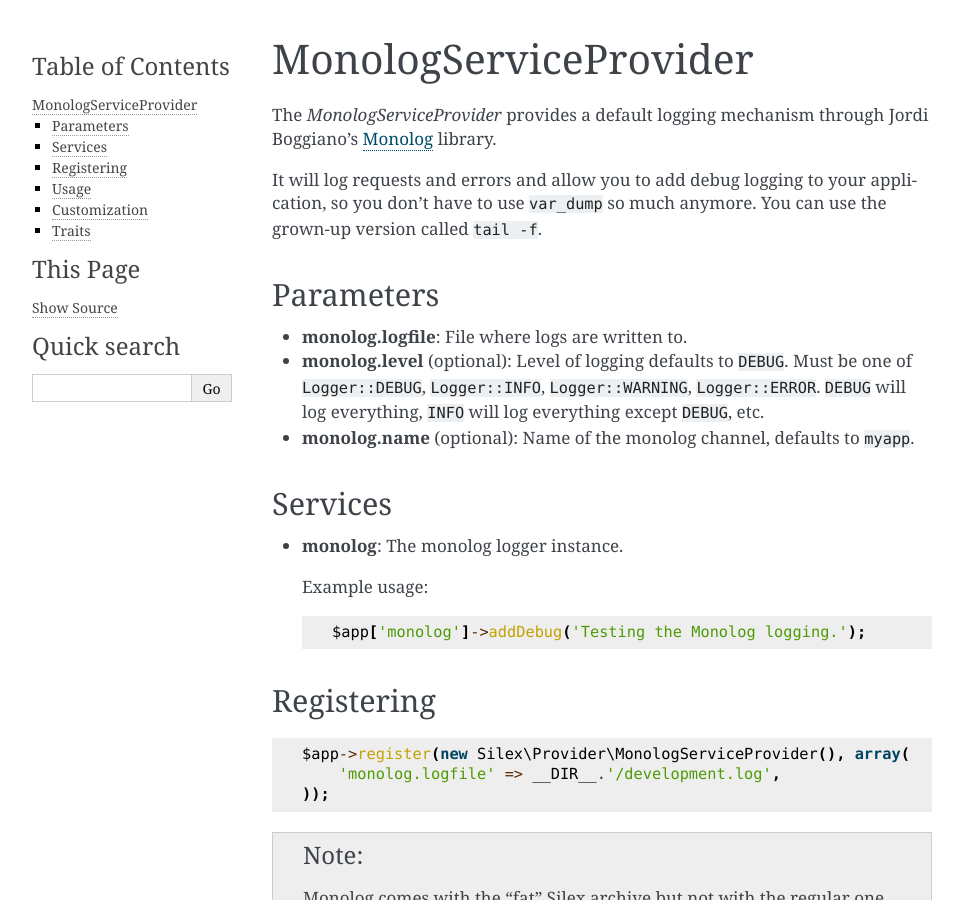
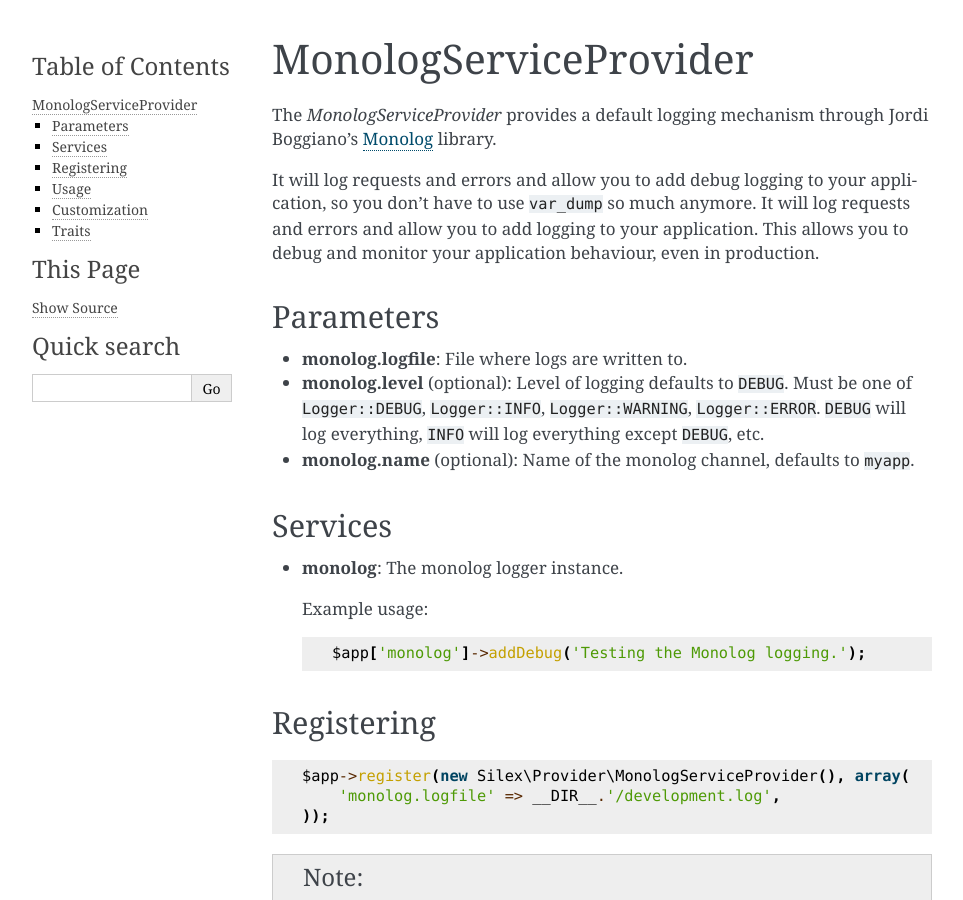
Before and after one commit to silexphp/Silex, a Sphinx documentation site: the page built from doc/providers/monolog.rst, in a window 1280 px wide and 900 px high. Shown: the whole window, without its empty margins (148-1111 px from the left). Built offline with Sphinx 7.4.7, drawn with Linux system fonts in a browser that asks for light colours; pages that are not in the unit, such as notebooks, are missing from menus.

Commit message:
tweaked docs (closes #551)

```diff
--- a/doc/providers/monolog.rst
+++ b/doc/providers/monolog.rst
@@ -5,8 +5,10 @@
 Jordi Boggiano's `Monolog <https://github.com/Seldaek/monolog>`_ library.
 
 It will log requests and errors and allow you to add debug logging to your
-application, so you don't have to use ``var_dump`` so much anymore. You can
-use the grown-up version called ``tail -f``.
+application, so you don't have to use ``var_dump`` so much anymore. It will
+log requests and errors and allow you to add logging to your application. This
+allows you to debug and monitor your application behaviour, even in
+production.
 
 Parameters
 ----------
```
